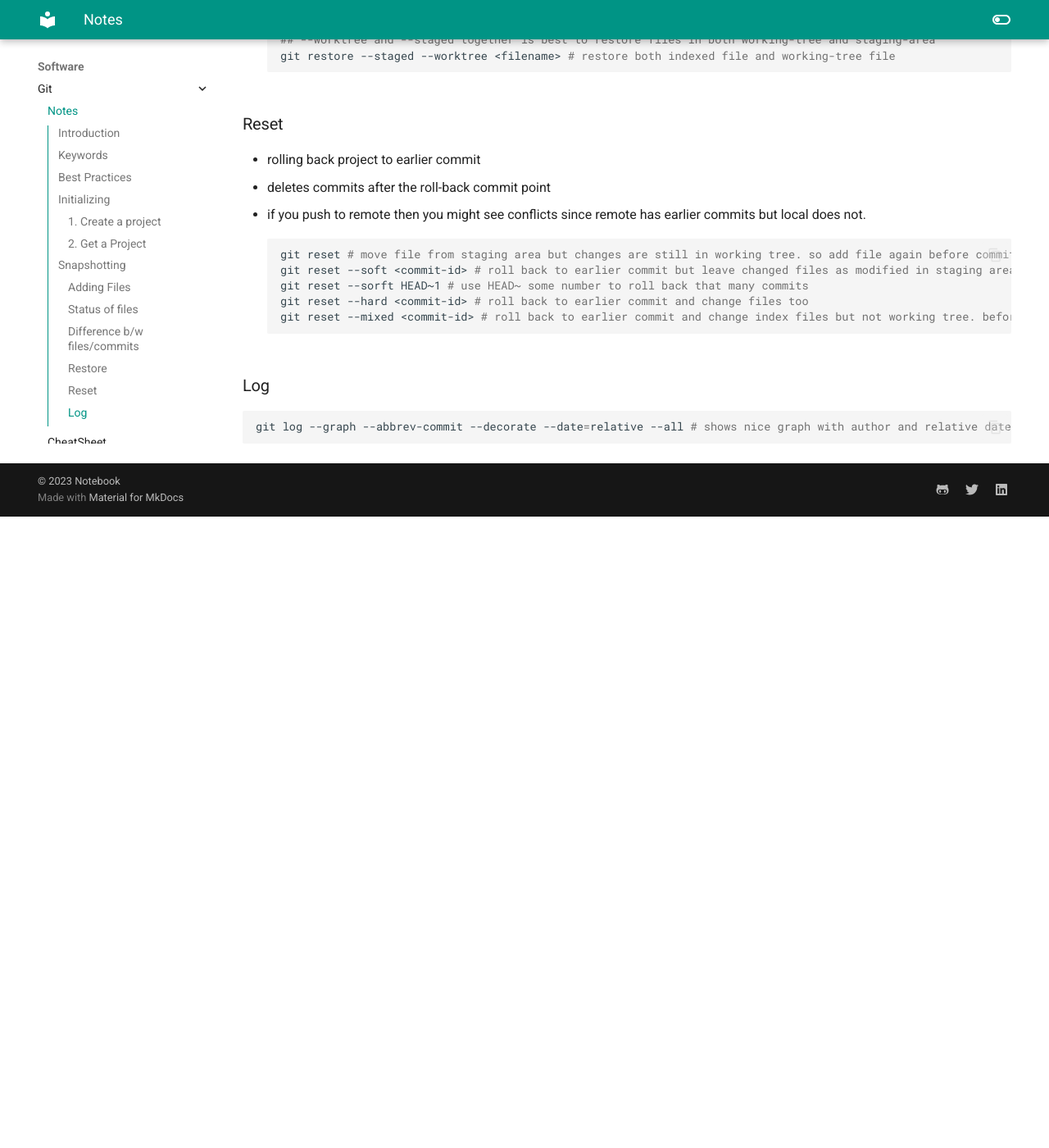
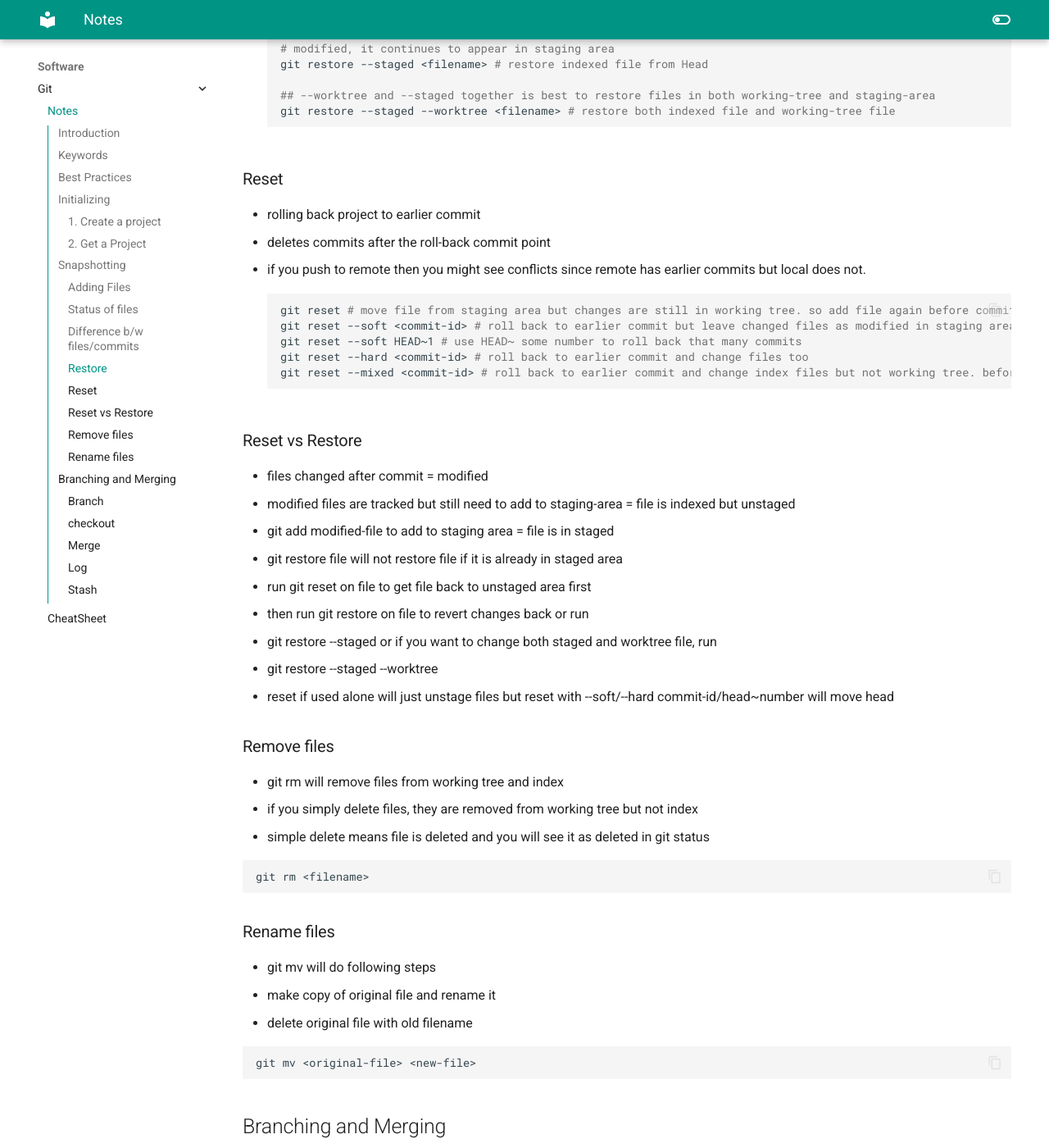
Before and after one commit to rajpal-virk/learning-notes, an MkDocs documentation site: the page built from docs/software/git/git-notes.md, in a window 1280 px wide and 1400 px high, scrolled down 2791 px. Shown: the whole window at 82% size. Built offline with MkDocs 1.6.1 and Material for MkDocs 9.7.7, drawn with Linux system fonts in a browser that asks for light colours; before the commit the page ends 3421 px from its top, so only the background shows below that; some of the changed text lies outside the part shown.

Commit message:
git notes updated

````diff
--- a/docs/software/git/git-notes.md
+++ b/docs/software/git/git-notes.md
@@ -19,7 +19,8 @@
 - head: pointer that determines the branch or commits that last checked out
 - working tree: current working directory
 - index: git staging area where user commits new changes
-
+- staging-area: before git add, the tracked files will appear modified. after git add, indexed files are staged.
+- reflog: reference-logs
 
 <br>
 
@@ -124,16 +125,90 @@ git restore --staged --worktree <filename> # restore both indexed file and worki
 ```shell
 git reset # move file from staging area but changes are still in working tree. so add file again before committing
 git reset --soft <commit-id> # roll back to earlier commit but leave changed files as modified in staging area
-git reset --sorft HEAD~1 # use HEAD~ some number to roll back that many commits
+git reset --soft HEAD~1 # use HEAD~ some number to roll back that many commits
 git reset --hard <commit-id> # roll back to earlier commit and change files too
 git reset --mixed <commit-id> # roll back to earlier commit and change index files but not working tree. before commit add files again
 ```
 
+### Reset vs Restore
+- files changed after commit = modified
+- modified files are tracked but still need to add to staging-area = file is indexed but unstaged
+- git add modified-file to add to staging area = file is in staged
+- git restore file will not restore file if it is already in staged area
+  - run git reset on file to get file back to unstaged area first
+  - then run git restore on file to revert changes back or run
+  - git restore --staged or if you want to change both staged and worktree file, run
+  - git restore --staged --worktree
+- reset if used alone will just unstage files but reset with --soft/--hard commit-id/head~number will move head
 
+
+### Remove files
+- git rm will remove files from working tree and index
+- if you simply delete files, they are removed from working tree but not index
+- simple delete means file is deleted and you will see it as deleted in git status
+
+```shell
+git rm <filename>
+```
+
+### Rename files
+- git mv will do following steps
+  - make copy of original file and rename it
+  - delete original file with old filename
+
+```shell
+git mv <original-file> <new-file>
+```
+
+## Branching and Merging
+
+### Branch
+```shell
+git branch <new-branch-name>
+
+# during listing, use --merged or --no-merged to see merged/not-merged branches
+git branch -l
+git branch -a
+git branch -r
+git branch -d
+git branch -D
+git branch -m
+git branch -c # copy including reflog and config
+
+git branch -u # --set-upstream; if no branchname passed, take current branch as default
+git branch --unset-upstream # if no branchname passed, take current branch as default
+
+
+```
+### checkout
+- move head and update working-tree
+```shell
+git checkout <branchname>
+git checkout -b <branchname> <commitID>
+```
+
+### Merge
+- checkout a new feature branch from existing main
+- update changes in new feature branch
+- checkout main branch
+- run git merge feature-branch-name
+```shell
+git merge <branchname>
+git merge --commit <branchname>
+```
 
 ### Log
 
 ```shell
+git log --oneline # current branch
+git log --oneline --all # all branches
 git log --graph --abbrev-commit --decorate --date=relative --all # shows nice graph with author and relative date
+```
 
+### Stash
+- stash changes in working tree and index to use later and
+- revert back to clean working tree
+```shell
+git stash list # list entries
+git stash show # show stashed changes
 ```
````
Also changed, not shown: docs/software/git/git-cheatsheet.md (+18 -0 lines), docs/software/git/git-practice-file.md (+1 -0 lines).
